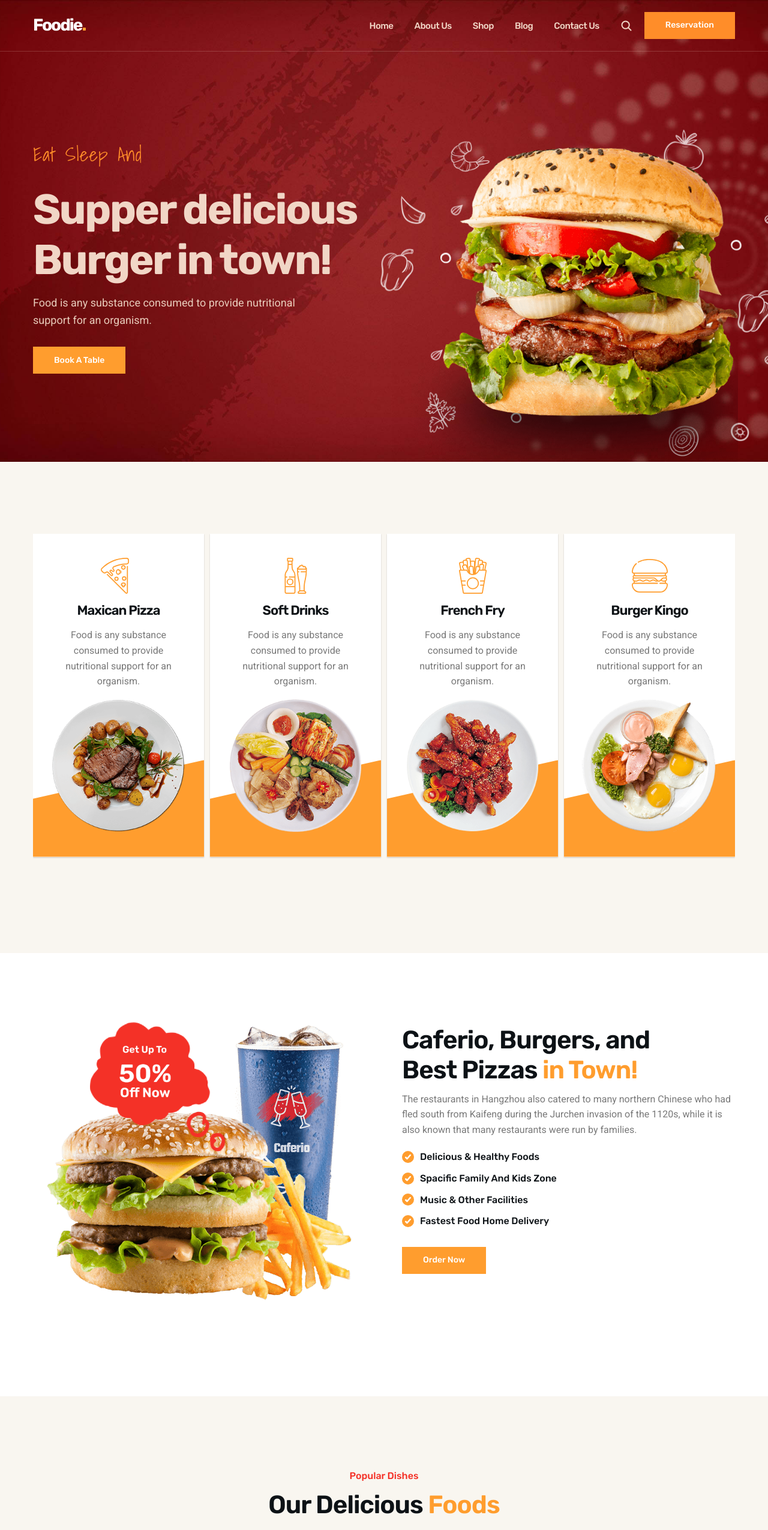
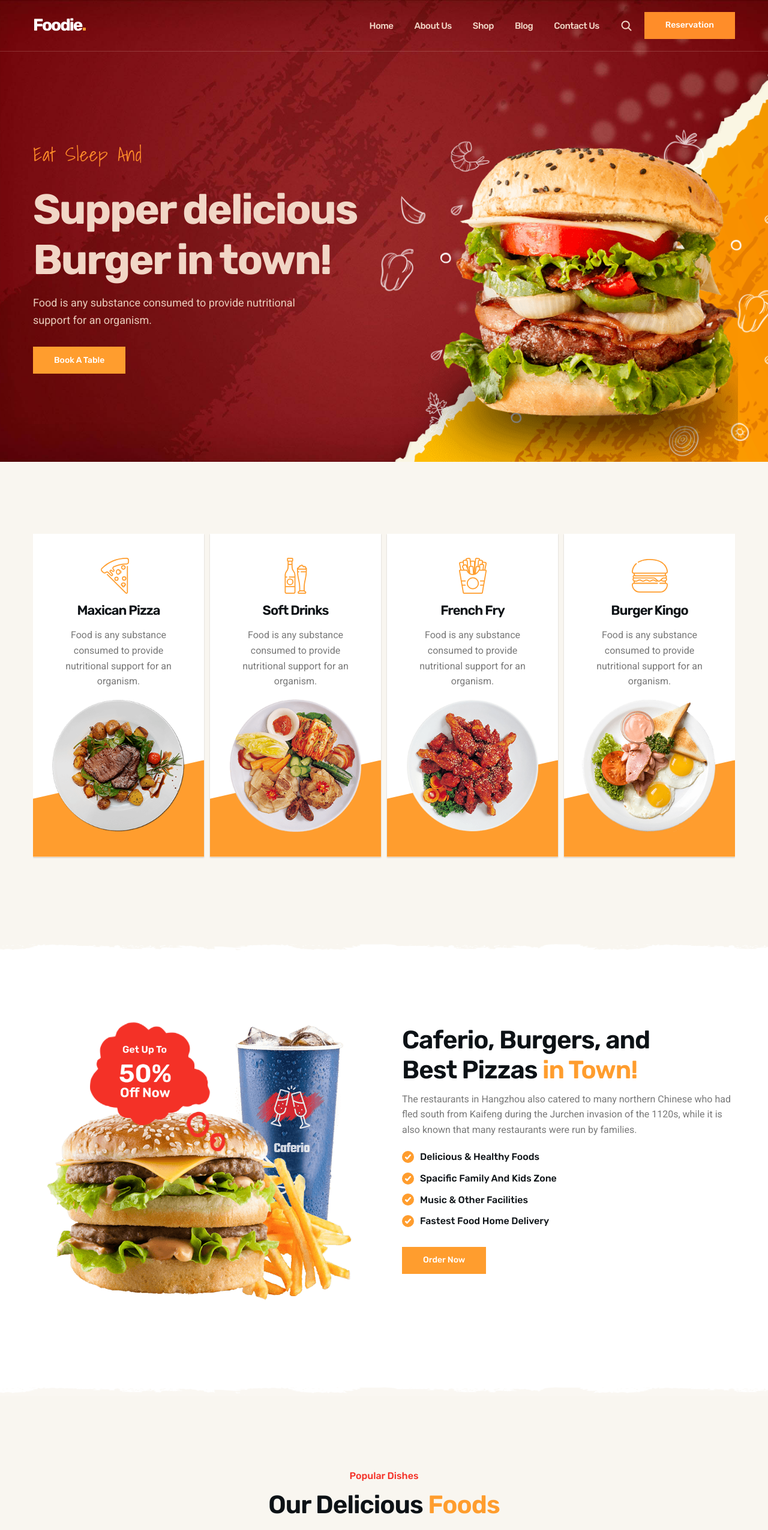
Before and after one commit to HarishJagdale0/foodSpot-Food-Website, a plain HTML site: page index.html in a window 1280 px wide. Shown: the top 2551 px of the page at 60% size. Drawn offline with nearby package versions, Linux system fonts and the light colour scheme; files whose address does not match are found by name.

Commit message:
Update style.css

```diff
--- a/style.css
+++ b/style.css
@@ -254,9 +254,9 @@
     background-position: bottom;
   }
 
-  .section-divider.white::after { background-image: url("shape-white.png"); }
-
-  .section-divider.gray::after { background-image: url("shape-grey.png"); }
+  .section-divider.white::after { background-image: url("./images/shape-white.png"); }
+
+  .section-divider.gray::after { background-image: url("./images/shape-grey.png"); }
 
   .w-100 { width: 100%; }
 
@@ -828,7 +828,7 @@
   .cta::before {
     bottom: auto;
     top: 0;
-    background-image: url("shape-grey.png");
+    background-image: url("./images/shape-grey.png");
     transform: scaleY(-1);
   }
 
@@ -1416,7 +1416,7 @@
       bottom: -2px;
       width: 100%;
       height: 100%;
-      background-image: url("hero-bg-shape.png");
+      background-image: url("./images/hero-bg-shape.png");
       background-repeat: no-repeat;
       background-size: contain;
       background-position: right bottom;
```
